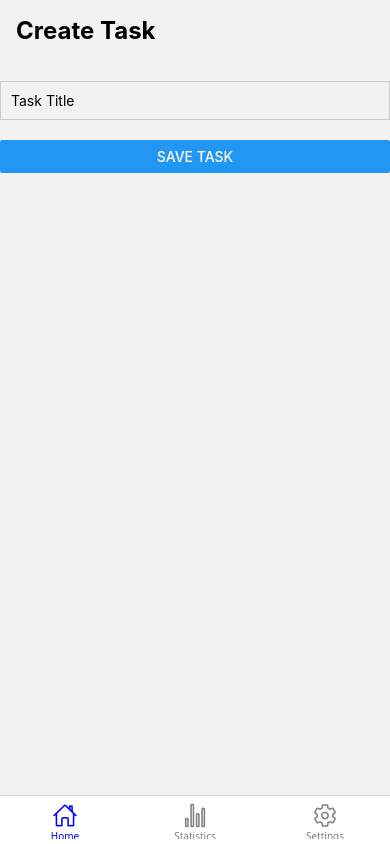
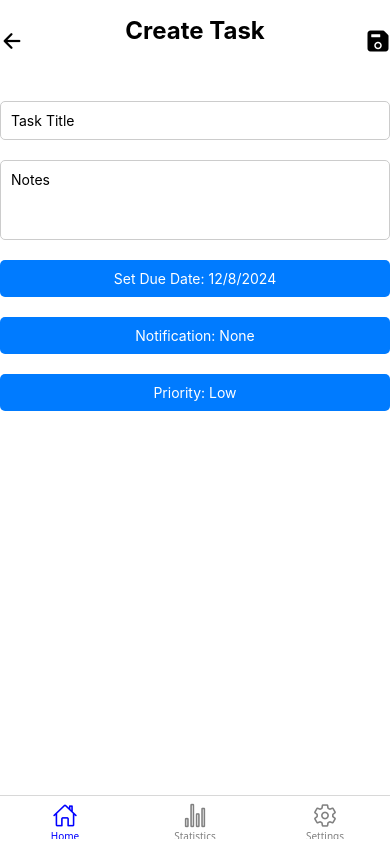
Before and after one commit to reincoon/Task-manager, a React Native app in the folder task-manager-app/: screen /TaskCreationScreen in a window 390 px wide. Built offline with nearby package versions, Linux system fonts and the light colour scheme; no server answers.

Commit message:
added offline access feature, updated task creation logic

```diff
--- a/task-manager-app/firebaseConfig.js
+++ b/task-manager-app/firebaseConfig.js
@@ -1,11 +1,12 @@
 import { initializeApp, getApps } from "firebase/app";
+import { initializeFirestore, memoryLocalCache } from 'firebase/firestore';
 import { getAnalytics } from "firebase/analytics";
 
 import { getFirestore } from 'firebase/firestore';
-// import { getAuth } from 'firebase/auth';
 import { initializeAuth, getReactNativePersistence } from 'firebase/auth';
-import ReactNativeAsyncStorage from '@react-native-async-storage/async-storage';
+import AsyncStorage from '@react-native-async-storage/async-storage';
 
+// Firebase configuration object
 const firebaseConfig = {
     apiKey: "AIzaSyCBr97rReWLjS0vGPkQlojsM6KObmZF3kQ",
     authDomain: "task-manager-7049b.firebaseapp.com",
@@ -16,13 +17,17 @@ const firebaseConfig = {
     measurementId: "G-DSD5CGSQ73"
 };
 
-// const app = initializeApp(firebaseConfig);
+// Initialise Firebase app
 const app = getApps().length === 0 ? initializeApp(firebaseConfig) : getApps()[0];
 
-const db = getFirestore(app);
-// const auth = getAuth(app);
+// Initialise Firestore with offline storage
+const db = initializeFirestore(app, {
+    localCache: memoryLocalCache(),
+});
+
+// Initialise Firebase Authentication with React Native persistence
 const auth = initializeAuth(app, {
-    persistence: getReactNativePersistence(ReactNativeAsyncStorage),
+    persistence: getReactNativePersistence(AsyncStorage),
 });
 
 export { db, auth, app };
--- a/task-manager-app/helpers/authFunctions.js
+++ b/task-manager-app/helpers/authFunctions.js
@@ -1,5 +1,8 @@
-import { signOut, deleteUser, updateProfile, signInAnonymously, reauthenticateWithCredential, EmailAuthProvider } from 'firebase/auth';
+import { signOut, deleteUser, updateProfile, signInAnonymously, reauthenticateWithCredential, EmailAuthProvider, linkWithCredential } from 'firebase/auth';
 import { Alert } from 'react-native';
+import { db } from '../firebaseConfig';
+import { collection, getDocs, setDoc, doc } from 'firebase/firestore';
+import { CommonActions } from '@react-navigation/native';
 
 export const handleLogOut = async (auth, setLoading, setUser, setName, setIsAnonymous, navigation) => {
     setLoading(true);
@@ -16,6 +19,45 @@ export const handleLogOut = async (auth, setLoading, setUser, setName, setIsAnon
     } finally {
         setLoading(false);
     }
+};
+
+export const handleUpgradeAnonymousAccount = async (auth, email, password, name, setLoading, navigation) => {
+    setLoading(true);
+    try {
+        const currentUser = auth.currentUser;
+        const credential = EmailAuthProvider.credential(email, password);
+        // Link anonymous account to the new credential
+        const userCredential = await linkWithCredential(currentUser, credential);
+        const upgradedUser = userCredential.user;
+
+        // Update the user's display name
+        await updateProfile(upgradedUser, { displayName: name });
+
+        // Transfer tasks from anonymous user to the upgraded user
+        await transferTasks(currentUser.uid, upgradedUser.uid);
+
+        Alert.alert('Success', 'Account upgraded successfully!');
+        navigation.dispatch(
+            CommonActions.reset({
+                index: 0,
+                routes: [{ name: 'HomeStack' }],
+            })
+        );
+    } catch (error) {
+        Alert.alert('Error', error.message);
+    } finally {
+        setLoading(false);
+    }
+};
+
+const transferTasks = async (anonymousUid, newUid) => {
+    const anonymousTasksRef = collection(db, `tasks/${anonymousUid}/taskList`);
+    const newTasksRef = collection(db, `tasks/${newUid}/taskList`);
+    const tasksSnapshot = await getDocs(anonymousTasksRef);
+    const taskPromises = tasksSnapshot.docs.map((taskDoc) =>
+        setDoc(doc(newTasksRef, taskDoc.id), taskDoc.data())
+    );
+    await Promise.all(taskPromises);
 };
 
 export const handleDeleteAccount = async (auth, setLoading, setUser, setName, setIsAnonymous, navigation) => {
--- a/task-manager-app/package.json
+++ b/task-manager-app/package.json
@@ -11,6 +11,7 @@
   },
   "dependencies": {
     "@react-native-async-storage/async-storage": "1.23.1",
+    "@react-native-community/datetimepicker": "^8.2.0",
     "@react-native-firebase/app": "^21.6.1",
     "@react-navigation/bottom-tabs": "^7.1.3",
     "@react-navigation/native": "^7.0.13",
--- a/task-manager-app/screens/SignUpScreen.js
+++ b/task-manager-app/screens/SignUpScreen.js
@@ -1,14 +1,16 @@
 import { useState } from 'react';
-import { SafeAreaView, TextInput, Button, StyleSheet, Text, Alert } from 'react-native';
-import { createUserWithEmailAndPassword, updateProfile } from 'firebase/auth';
+import { SafeAreaView, TextInput, Button, StyleSheet, Text, Alert, ActivityIndicator } from 'react-native';
+// import { createUserWithEmailAndPassword, updateProfile } from 'firebase/auth';
 import { auth } from '../firebaseConfig';
-import { CommonActions } from '@react-navigation/native';
+// import { CommonActions } from '@react-navigation/native';
+import { handleUpgradeAnonymousAccount } from '../helpers/authFunctions';
 
 const SignUpScreen = ({ navigation }) => {
     const [email, setEmail] = useState('');
     const [password, setPassword] = useState('');
     const [name, setName] = useState('');
     const [confirmPassword, setConfirmPassword] = useState('');
+    const [loading, setLoading] = useState(false);
 
     const handleSignUp = async () => {
         if (!name) {
@@ -21,25 +23,30 @@ const SignUpScreen = ({ navigation }) => {
             return;
         };
 
-        try {
-            const userCredential = await createUserWithEmailAndPassword(auth, email, password);
-            const user = userCredential.user;
-            await updateProfile(user, { displayName: name });
-            Alert.alert('Success', 'Account created successfully');
-            navigation.dispatch(
-                CommonActions.reset({
-                    index: 0,
-                    routes: [{ name: 'HomeStack' }],
-                })
-            );
-        } catch (error) {
-            Alert.alert('Error', error.message);
-        }
+        // try {
+        //     const userCredential = await createUserWithEmailAndPassword(auth, email, password);
+        //     const user = userCredential.user;
+        //     await updateProfile(user, { displayName: name });
+        //     Alert.alert('Success', 'Account created successfully');
+        //     navigation.dispatch(
+        //         CommonActions.reset({
+        //             index: 0,
+        //             routes: [{ name: 'HomeStack' }],
+        //         })
+        //     );
+        // } catch (error) {
+        //     Alert.alert('Error', error.message);
+        // }
+        await handleUpgradeAnonymousAccount(auth, email, password, name, setLoading, navigation);
     };
 
     return (
         <SafeAreaView style={styles.container}>
             <Text style={styles.title}>Sign Up</Text>
+            {loading ? (
+                <ActivityIndicator size="large" color="blue" />
+            ) : (
+                <>
                     <TextInput
                         style={styles.input}
                         placeholder="Name"
@@ -72,6 +79,8 @@ const SignUpScreen = ({ navigation }) => {
                     <Text style={styles.link} onPress={() => navigation.navigate('Login')}>
                         Already have an account? Log in
                     </Text>
+                </>
+            )}
         </SafeAreaView>
     );
 };
--- a/task-manager-app/screens/TaskCreationScreen.js
+++ b/task-manager-app/screens/TaskCreationScreen.js
@@ -1,24 +1,106 @@
 import { useState } from 'react';
-import { SafeAreaView, Text, TextInput, Button, StyleSheet } from 'react-native';
+import { SafeAreaView, View, Text, TextInput, Button, StyleSheet, TouchableOpacity, Alert } from 'react-native';
+import DateTimePicker from '@react-native-community/datetimepicker';
+import { Ionicons } from '@expo/vector-icons';
+import { db, auth } from '../firebaseConfig';
+import { collection, addDoc } from 'firebase/firestore';
 
 const TaskCreationScreen = ({ navigation }) => {
     const [taskTitle, setTaskTitle] = useState('');
+    const [notes, setNotes] = useState('');
+    const [dueDate, setDueDate] = useState(new Date());
+    const [showDatePicker, setShowDatePicker] = useState(false);
+    const [notification, setNotification] = useState(null);
+    const [priority, setPriority] = useState('Low');
 
-    const handleSaveTask = () => {
-        console.log('Task saved:', taskTitle);
-        navigation.goBack();
+    const handleSaveTask = async () => {
+        if (!taskTitle.trim()) {
+            Alert.alert('Error', 'Task title is required');
+            return;
+        }
+
+        const userId = auth.currentUser?.uid;
+        if (!userId) {
+            Alert.alert('Error', 'You need to be logged in to create a task');
+            return;
+        }
+
+        try {
+            const taskData = {
+                title: taskTitle,
+                notes: notes.trim() || null,
+                dueDate: dueDate.toISOString(),
+                navigation: notification || 'None',
+                priority,
+                userId,
+                createdAt: new Date().toISOString(),
+            };
+            const taskRef = collection(db, `tasks/${userId}/taskList`);
+            await addDoc(taskRef, taskData);
+
+            Alert.alert('Success', 'Task created successfully');
+            navigation.navigate('Home');
+        } catch (error) {
+            Alert.alert('Error', error.message);
+        }
     };
 
     return (
         <SafeAreaView style={styles.container}>
-            <Text style={styles.title}>Create Task</Text>
+            <View style={styles.header}>
+                <TouchableOpacity onPress={() => navigation.goBack()}>
+                    <Ionicons name="arrow-back" size={24} color="black" />
+                </TouchableOpacity>
+                <Text style={styles.title}>Create Task</Text>
+                <TouchableOpacity onPress={handleSaveTask}>
+                    <Ionicons name="save" size={24} color="black" />
+                </TouchableOpacity>
+            </View>
+
             <TextInput
                 style={styles.input}
                 value={taskTitle}
                 onChangeText={setTaskTitle}
                 placeholder="Task Title"
             />
-            <Button title="Save Task" onPress={handleSaveTask} />
+            <TextInput
+                style={[styles.input, styles.notesInput]}
+                value={notes}
+                onChangeText={setNotes}
+                placeholder="Notes"
+                multiline
+            />
+
+            <TouchableOpacity style={styles.button} onPress={() => setShowDatePicker(true)}>
+                <Text style={styles.buttonText}>Set Due Date: {dueDate.toLocaleDateString()}</Text>
+            </TouchableOpacity>
+            {showDatePicker && (
+                <DateTimePicker
+                    value={dueDate}
+                    mode="datetime"
+                    display="default"
+                    onChange={(event, selectedDate) => {
+                        setShowDatePicker(false);
+                        if (selectedDate) {
+                            setDueDate(selectedDate);
+                        }
+                    }}
+                />
+            )}
+
+            <TouchableOpacity
+                style={styles.button}
+                onPress={() => Alert.alert('Notification', 'Dropdown to choose notification')}
+            >
+                <Text style={styles.buttonText}>Notification: {notification || 'None'}</Text>
+            </TouchableOpacity>
+
+            <TouchableOpacity
+                style={styles.button}
+                onPress={() => Alert.alert('Priority', 'Dropdown to choose priority')}
+            >
+                <Text style={styles.buttonText}>Priority: {priority}</Text>
+            </TouchableOpacity>
         </SafeAreaView>
     );
 };
@@ -27,6 +109,13 @@ const styles = StyleSheet.create({
     container: {
         flex: 1,
         padding: 20,
+        backgroundColor: '#fff',
+    },
+    header: {
+        flexDirection: 'row',
+        justifyContent: 'space-between',
+        alignItems: 'center',
+        marginBottom: 20,
     },
     title: {
         fontSize: 24,
@@ -39,6 +128,21 @@ const styles = StyleSheet.create({
         borderColor: '#ccc',
         padding: 10,
         marginBottom: 20,
+        borderRadius: 5,
+    },
+    notesInput: {
+        height: 80,
+        textAlignVertical: 'top',
+    },
+    button: {
+        backgroundColor: '#007bff',
+        padding: 10,
+        marginBottom: 20,
+        borderRadius: 5,
+    },
+    buttonText: {
+        color: '#fff',
+        textAlign: 'center',
     },
 });
 
```
Also changed, not shown: 2 other files (tests, documents, lock files or other folders). Lines whose indentation alone changed are shown as unchanged.
